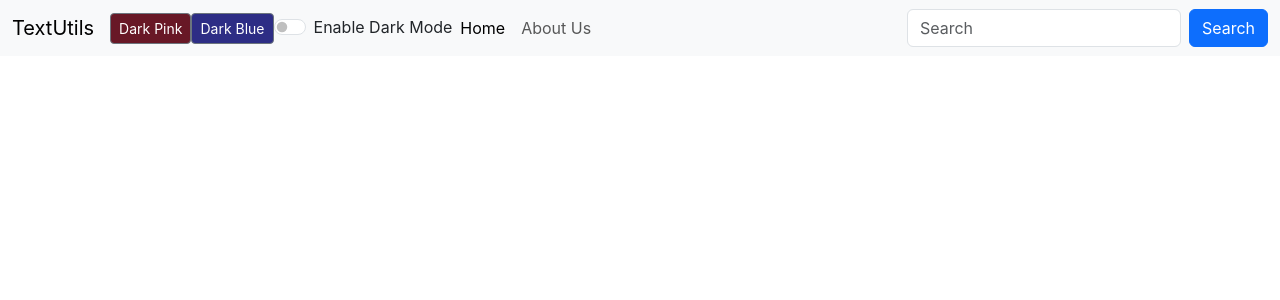
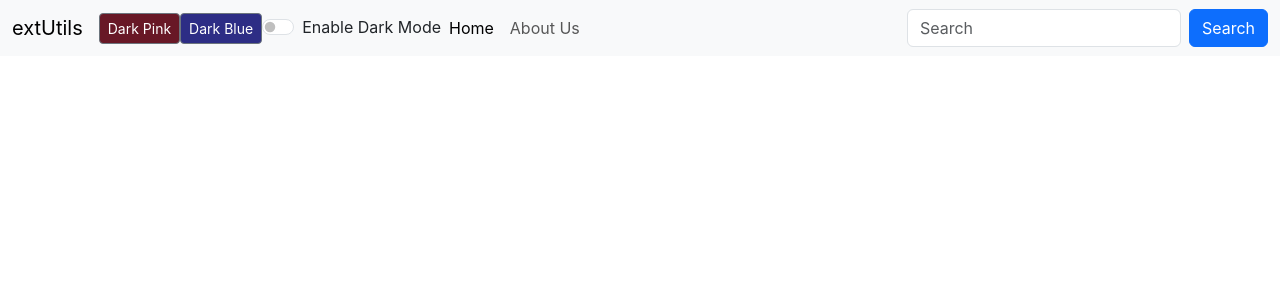
Before and after one commit to don0716/textutils-app, a React (Create React App) app: page / in a window 1280 px wide. Shown: the top 300 px of the page. Built offline with nearby package versions, Linux system fonts and the light colour scheme.

Commit message:
Update App.js

```diff
--- a/src/App.js
+++ b/src/App.js
@@ -66,7 +66,7 @@ function App() {
 
   return (
     <>
-    <Navbar title= "TextUtils" about= "About Us" mode={mode} toggleMode={toggleMode} themeChangeHandler={themeChangeHandler}></Navbar>
+    <Navbar title= "extUtils" about= "About Us" mode={mode} toggleMode={toggleMode} themeChangeHandler={themeChangeHandler}></Navbar>
 
       <Alert alert={alert}/>
 
```
